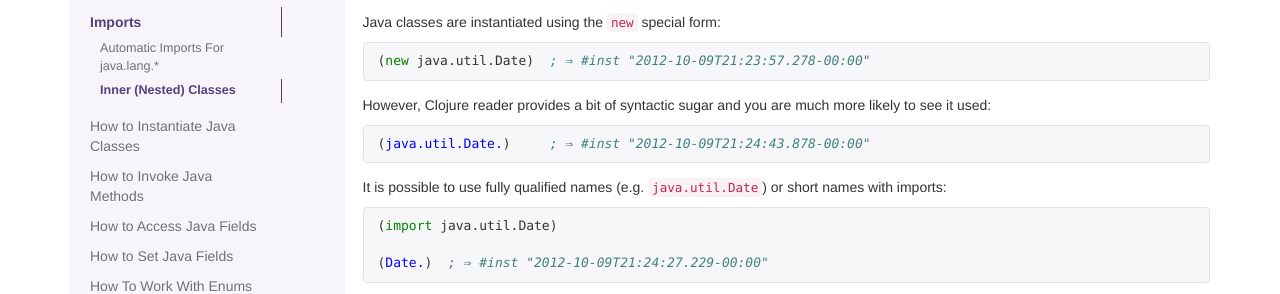
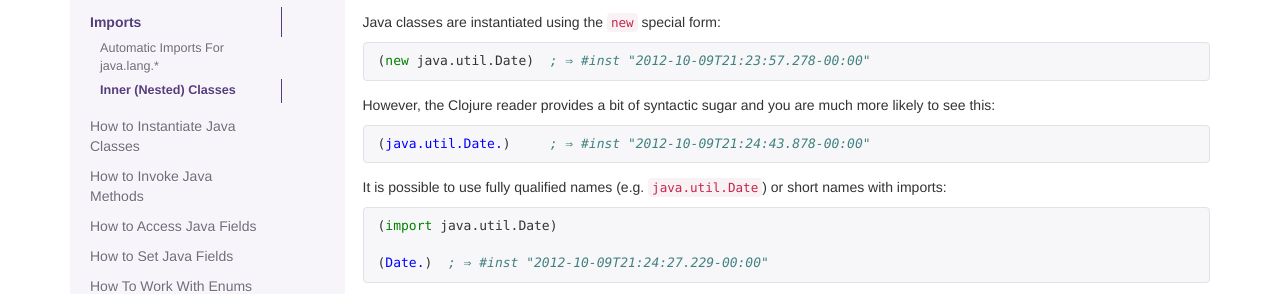
Before and after one commit to clojuredocs/guides, a Jekyll site: the page built from articles/language/interop.md, in a window 1280 px wide and 900 px high, scrolled down 1598 px. Shown: the part 163-457 px from the top of the window. Built offline with Jekyll 4.4.1, drawn with Linux system fonts in a browser that asks for light colours; some web fonts are replaced; Markdown is read by kramdown in place of the engine named in the settings.

Commit message:
Update interop.md
Change wording to make it clear. "the" should be prefixed before Clojure reader, and remove it.

````diff
--- a/articles/language/interop.md
+++ b/articles/language/interop.md
@@ -101,8 +101,8 @@ Java classes are instantiated using the `new` special form:
 (new java.util.Date)  ; ⇒ #inst "2012-10-09T21:23:57.278-00:00"
 ```
 
-However, Clojure reader provides a bit of syntactic sugar and you are much more likely
-to see it used:
+However, the Clojure reader provides a bit of syntactic sugar and you are much more likely
+to see this:
 
 ``` clojure
 (java.util.Date.)     ; ⇒ #inst "2012-10-09T21:24:43.878-00:00"
````
